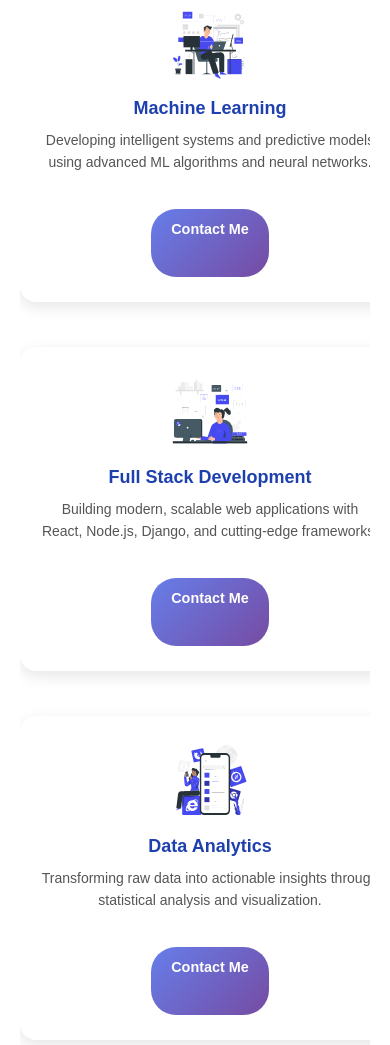
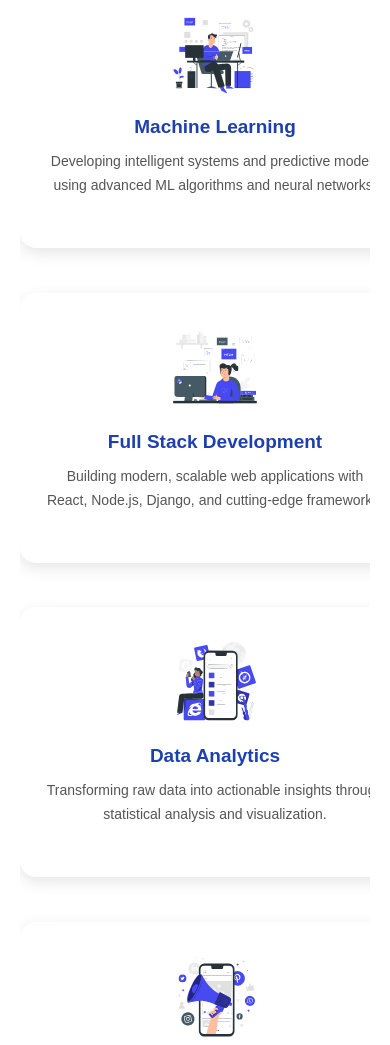
Before and after one commit to Hasnain006-nain/portfolio, a plain HTML site: page index.html in a window 390 px wide. Shown: the part 6087-7132 px from the top of the page. Drawn offline with nearby package versions, Linux system fonts and the light colour scheme; a web font is replaced by a local one.

Commit message:
Professional mobile optimization: Smooth loading, clean service cards, optimized animations

```diff
--- a/fixes.css
+++ b/fixes.css
@@ -2392,49 +2392,85 @@ body.dark-mode .mobile-menu-list li a i {
         align-items: center !important;
         background: #fff !important;
         border-radius: 16px !important;
-        padding: 25px 20px !important;
+        padding: 30px 25px !important;
         box-shadow: 0 5px 15px rgba(0,0,0,0.1) !important;
         margin: 0 auto 20px auto !important;
         max-width: 340px !important;
         width: 100% !important;
         text-align: center !important;
+        cursor: pointer !important;
+        position: relative !important;
+        overflow: hidden !important;
     }
 
     body.dark-mode .service-card {
         background: #2d2d2d !important;
     }
 
+    /* Gradient overlay on touch */
+    .service-card::before {
+        content: "" !important;
+        position: absolute !important;
+        top: 0 !important;
+        left: -100% !important;
+        width: 100% !important;
+        height: 100% !important;
+        background: linear-gradient(135deg, #667eea 0%, #764ba2 100%) !important;
+        transition: left 0.4s ease !important;
+        z-index: 0 !important;
+    }
+
+    .service-card:active::before {
+        left: 0 !important;
+    }
+
     .service-card img {
-        width: 80px !important;
-        margin-bottom: 15px !important;
-        order: 1 !important;
+        width: 90px !important;
+        margin-bottom: 18px !important;
+        position: relative !important;
+        z-index: 1 !important;
+        transition: all 0.3s ease !important;
+    }
+
+    .service-card:active img {
+        filter: brightness(0) invert(1) !important;
+        transform: scale(1.1) !important;
     }
 
     .service-card h3 {
-        font-size: 18px !important;
+        font-size: 19px !important;
         color: #1e40af !important;
-        margin-bottom: 10px !important;
-        order: 2 !important;
+        margin-bottom: 12px !important;
+        font-weight: 700 !important;
+        position: relative !important;
+        z-index: 1 !important;
+        transition: color 0.3s ease !important;
     }
 
     body.dark-mode .service-card h3 {
         color: #667eea !important;
+    }
+
+    .service-card:active h3 {
+        color: #fff !important;
     }
 
     .service-card p {
         font-size: 14px !important;
         color: #555 !important;
-        line-height: 1.6 !important;
-        margin-bottom: 15px !important;
-        order: 3 !important;
+        line-height: 1.7 !important;
+        margin-bottom: 0 !important;
+        position: relative !important;
+        z-index: 1 !important;
+        transition: color 0.3s ease !important;
     }
 
     body.dark-mode .service-card p {
         color: #b0b0b0 !important;
     }
 
-    .service-contact-btn {
-        order: 4 !important;
+    .service-card:active p {
+        color: #fff !important;
     }
 }
 
@@ -2490,7 +2526,7 @@ body.dark-mode .mobile-menu-list li a i {
 
 
 /* ========================================
-   PERFORMANCE OPTIMIZATIONS - SMOOTH & FAST
+   PERFORMANCE OPTIMIZATIONS - SMOOTH & PROFESSIONAL
    ======================================== */
 
 @media (max-width: 768px) {
@@ -2510,26 +2546,46 @@ body.dark-mode .mobile-menu-list li a i {
     /* Optimize images */
     img {
         image-rendering: -webkit-optimize-contrast !important;
-        image-rendering: crisp-edges !important;
-    }
-
-    /* Reduce animation complexity */
+    }
+
+    /* Smooth, professional transitions */
     * {
-        animation-duration: 0.3s !important;
-        transition-duration: 0.3s !important;
-    }
-
-    /* Disable expensive effects on scroll */
+        transition-timing-function: cubic-bezier(0.4, 0, 0.2, 1) !important;
+    }
+
+    /* Smooth reveal on scroll */
     .reveal {
+        opacity: 0 !important;
+        transform: translateY(30px) !important;
+        transition: opacity 0.6s ease, transform 0.6s ease !important;
+    }
+
+    .active-reveal {
         opacity: 1 !important;
         transform: translateY(0) !important;
     }
 
-    /* Simplify transitions */
+    /* Professional card transitions */
     .project-card,
     .service-card,
     .cert-card {
-        transition: transform 0.2s ease, box-shadow 0.2s ease !important;
+        transition: all 0.3s cubic-bezier(0.4, 0, 0.2, 1) !important;
+    }
+
+    /* Smooth hover effects */
+    .project-card:active {
+        transform: translateY(-5px) scale(1.02) !important;
+        box-shadow: 0 10px 30px rgba(102, 126, 234, 0.25) !important;
+    }
+
+    .service-card:active {
+        transform: translateY(-5px) !important;
+        box-shadow: 0 10px 30px rgba(102, 126, 234, 0.25) !important;
+    }
+
+    .cert-card:active {
+        transform: translateY(-8px) !important;
+        box-shadow: 0 15px 40px rgba(102, 126, 234, 0.3) !important;
     }
 }
 
--- a/index.html
+++ b/index.html
@@ -5,7 +5,7 @@
     <meta name="viewport" content="width=device-width, initial-scale=1.0">
     <title>Hasnain Haider</title>
     <link rel="stylesheet" href="stayle.css">
-    <link rel="stylesheet" href="fixes.css?v=35">
+    <link rel="stylesheet" href="fixes.css?v=40">
     <link rel="preconnect" href="https://fonts.googleapis.com">
     <link rel="preconnect" href="https://fonts.gstatic.com" crossorigin>
     <link href="https://fonts.googleapis.com/css2?family=Montserrat:ital,wght@0,100..900;1,100..900&family=Open+Sans:wght@300..800&family=Playfair+Display:wght@400..900&family=Unbounded:wght@200..900&family=Poppins:wght@300;400;500;600;700;800&family=Inter:wght@300;400;500;600;700;800&display=swap" rel="stylesheet">
@@ -321,28 +321,24 @@
       <img src="images/app.svg" alt="Machine Learning">
       <h3>Machine Learning</h3>
       <p>Developing intelligent systems and predictive models using advanced ML algorithms and neural networks.</p>
-      <a href="#contact" class="service-contact-btn">Contact Me</a>
     </div>
 
     <div class="service-card">
       <img src="images/web.svg" alt="Full Stack Web Development">
       <h3>Full Stack Development</h3>
       <p>Building modern, scalable web applications with React, Node.js, Django, and cutting-edge frameworks.</p>
-      <a href="#contact" class="service-contact-btn">Contact Me</a>
     </div>
 
     <div class="service-card">
       <img src="images/seo.svg" alt="Data Analytics">
       <h3>Data Analytics</h3>
       <p>Transforming raw data into actionable insights through statistical analysis and visualization.</p>
-      <a href="#contact" class="service-contact-btn">Contact Me</a>
     </div>
 
     <div class="service-card">
       <img src="images/dm.svg" alt="AI Solutions">
       <h3>AI Solutions</h3>
       <p>Implementing deep learning solutions for pattern recognition, classification, and automation.</p>
-      <a href="#contact" class="service-contact-btn">Contact Me</a>
     </div>
 
   </div>
--- a/main.js
+++ b/main.js
@@ -170,19 +170,21 @@ document.addEventListener("DOMContentLoaded", () => {
   });
   showElement(designerText, 1100);
 
-  // Hide loading screen automatically after 2 seconds
+  // Smooth loading screen transition
   setTimeout(() => {
+    loadingScreen.style.transition = 'opacity 0.8s ease';
     loadingScreen.style.opacity = '0';
     setTimeout(() => {
       loadingScreen.style.display='none';
       // Ensure body and all content is visible
       document.body.style.opacity = '1';
       document.body.style.visibility = 'visible';
-    }, 300);
+      document.body.style.transition = 'opacity 0.5s ease';
+    }, 800);
     if (mainPage) {
       mainPage.classList.add("visible");
     }
-  }, 2000);
+  }, 2500);
 });
 
 // Dark/Light Mode Toggle
```
